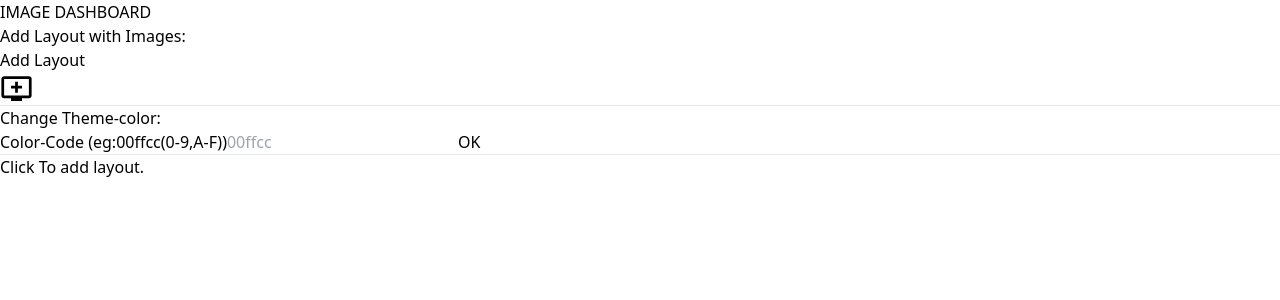
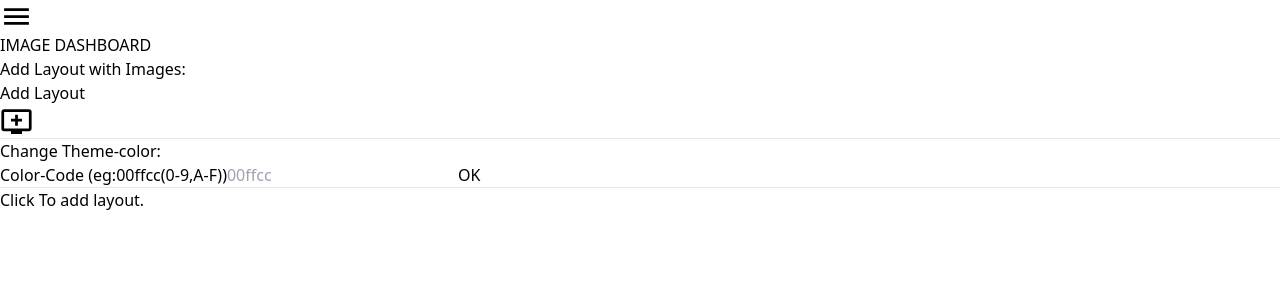
Before and after one commit to ankitmishraindia/Image-Dashboard, a React (Vite) app: page / in a window 1280 px wide. Shown: the top 300 px of the page. Built offline with nearby package versions, Linux system fonts and the light colour scheme.

Commit message:
updated menu icon showing

```diff
--- a/src/App.jsx
+++ b/src/App.jsx
@@ -66,7 +66,7 @@ function App() {
   return (
     <MyContext.Provider value={{layout,setLayout}}>
     <div className="w-full h-screen bg-gray-400 flex">
-      {showSidebar&&<MdMenu onClick={()=>toggleSidebar()} className="fixed hover:bg-gray-100 cursor-pointer top-2 left-2 text-black bg-white rounded-md px-2 py-1" size={33}/>}
+      {!showSidebar&&<MdMenu onClick={()=>toggleSidebar()} className="fixed hover:bg-gray-100 cursor-pointer top-2 left-2 text-black bg-white rounded-md px-2 py-1" size={33}/>}
 
       {/* Close button */}
       {showSidebar && (
```
